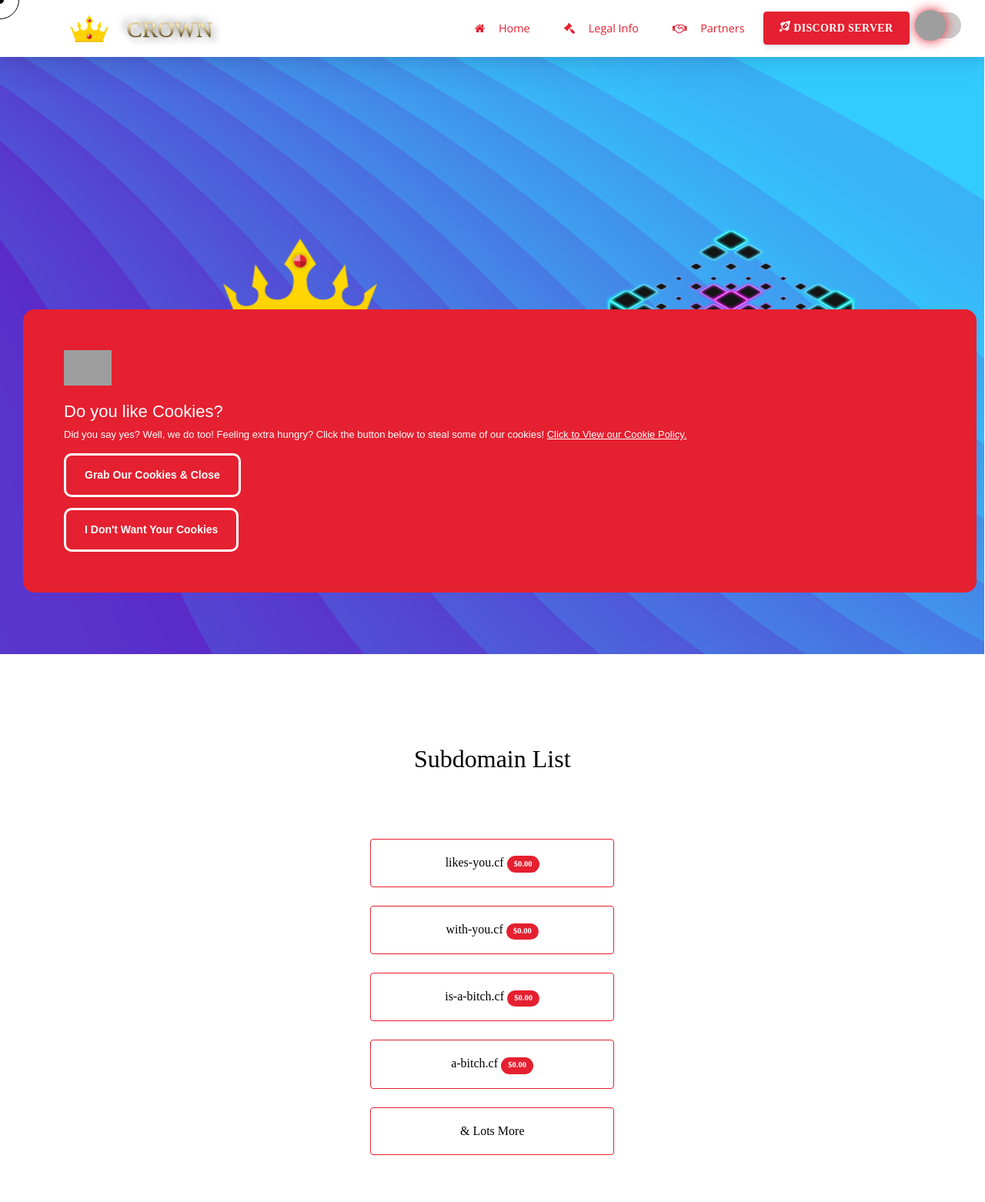
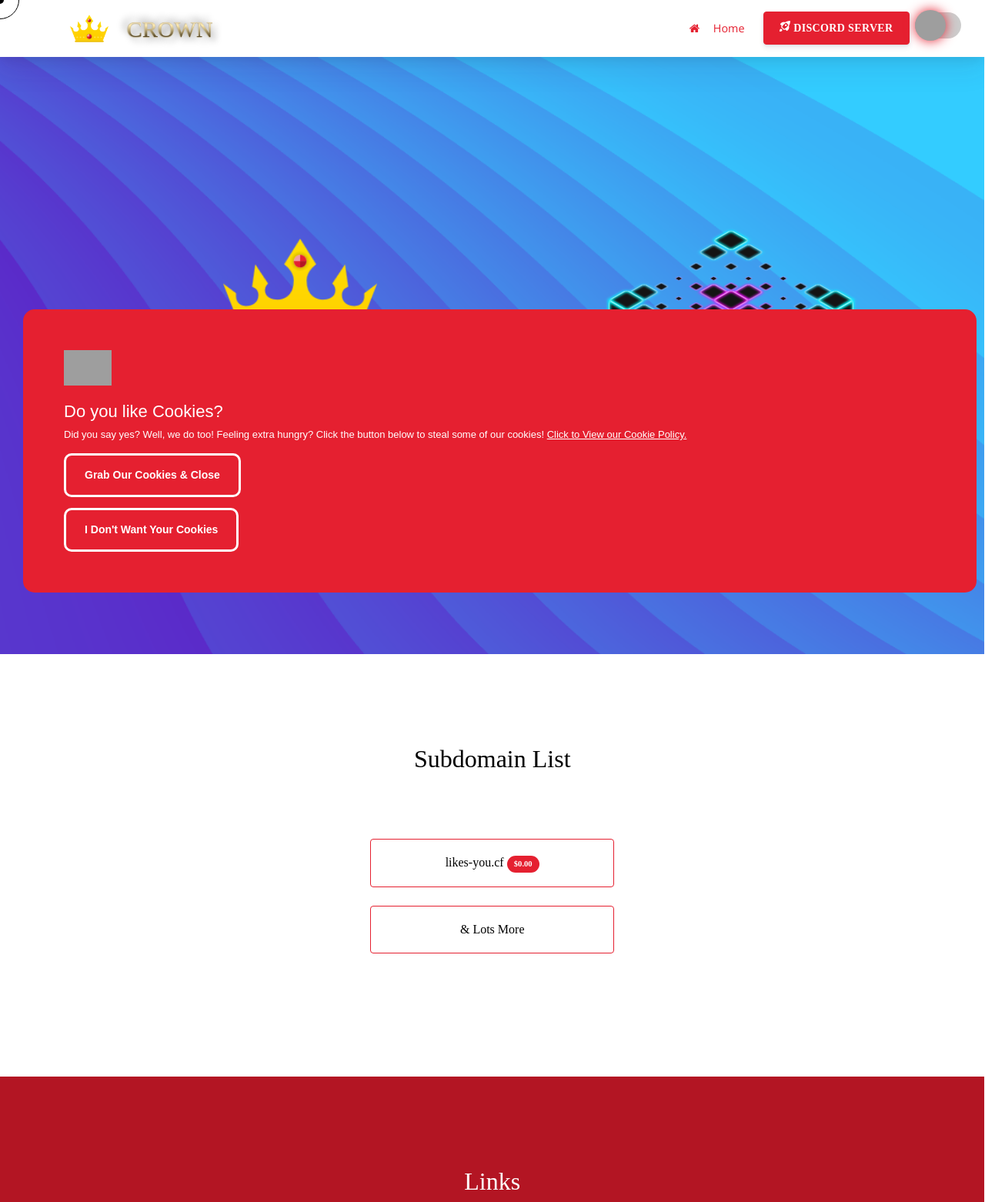
Before and after one commit to CrownSubdomains/crown-subdomains.cf, a plain HTML site: page index.html in a window 1280 px wide. Shown: the top 1562 px of the page at 77% size. Drawn offline with nearby package versions, Linux system fonts and the light colour scheme; some packages are replaced by stand-ins of ours; files that its build step writes are made by us from their sources; grey boxes are pictures that could not be loaded; a script that the page names is missing; a web font is replaced by a local one.

Commit message:
Update index.html

```diff
--- a/index.html
+++ b/index.html
@@ -111,7 +111,7 @@
                                 <span class="nav-link-inner--text">Home</span>
                             </a>
                         </li>
-                        <li class="nav-item">
+                        <!--<li class="nav-item">
                             <a href="legal" class="nav-link" role="button">
                                 <i class="fa fa-gavel"></i>
                                 <span class="nav-link-inner--text">Legal Info</span>
@@ -122,7 +122,7 @@
                                 <i class="fa fa-handshake-o"></i>
                                 <span class="nav-link-inner--text">Partners</span>
                             </a>
-                        </li>
+                        </li>-->
                         <li class="nav-item d-none d-lg-block">
                             <a href="https://discord.gg/ukPSaDJtGD" target="_blank" class="btn btn-primary btn-icon">
                                 <span class="btn-inner--icon">
@@ -197,7 +197,7 @@
                                 <h6 style="padding-top: 10px;"><b></b></h6>
                                 <h6 style="padding-left: 10px;padding-right: 10px;padding-bottom: 10px;">likes-you.cf <span class="badge badge-pill badge-primary text-uppercase">$0.00</span></h6>
                             </div><br />
-                            <div class="card border-theme text-primary">
+                            <!--<div class="card border-theme text-primary">
                                 <h6 style="padding-top: 10px;"><b></b></h6>
                                 <h6 style="padding-left: 10px;padding-right: 10px;padding-bottom: 10px;">with-you.cf <span class="badge badge-pill badge-primary text-uppercase">$0.00</span></h6>
                             </div><br />
@@ -208,7 +208,7 @@
                             <div class="card border-theme text-primary">
                                 <h6 style="padding-top: 10px;"><b></b></h6>
                                 <h6 style="padding-left: 10px;padding-right: 10px;padding-bottom: 10px;">a-bitch.cf <span class="badge badge-pill badge-primary text-uppercase">$0.00</span></h6>
-                            </div><br />
+                            </div><br />-->
                             <div class="card border-theme text-primary">
                                 <h6 style="padding-top: 10px;"><b></b></h6>
                                 <h6 style="padding-left: 10px;padding-right: 10px;padding-bottom: 10px;">& Lots More</h6>
@@ -293,7 +293,7 @@
                             </div>
                         </div>
                     </div>
-                    <div class="col-xl-9 col-md-6 mb-4">
+                    <!--<div class="col-xl-9 col-md-6 mb-4">
                         <div class="card border-theme text-primary">
                             <br /><div class="card-body text-center">
                                 <img src="favicon.ico" draggable="false" ondragstart="return false;" style="-moz-user-select: none;padding-top:10px;padding-bottom:10px" alt="..." width="80px" height="100px">
@@ -306,7 +306,7 @@
                                 </div><br />
                             </div>
                         </div>
-                    </div>
+                    </div>-->
                 </div>
                 <!-- /.row -->
 
@@ -317,7 +317,7 @@
                                   <div class="text-center color">
                                       <br /><br /><br /><br /><h1 class="title" style="margin-bottom:-30px"><img src="favicon.ico" draggable="false" ondragstart="return false;" style="-moz-user-select: none; width:50px;height:50px;margin-bottom:30px" title="Made by fnageer.ml" alt="CROWN" /><txt style="padding-left:10px">CROWN SUBDOMAINS</txt></h1>
                                       <!--<br></br>-->Copyright &copy; Crown Subdomains. Some Rights Reserved.<br /><br />
-                                      <a href="/">Home</a> ▢ <a href="partners">Partners</a> ▢ <a href="legal">Legal Info</a>
+                                      <!--<a href="/">Home</a> ▢ <a href="partners">Partners</a> ▢ <a href="legal">Legal Info</a>-->
                                       <br /><br /><br />
                                       <!--<marquee style="width:66%">Crown Devlopment Website Created & Powered by <a href="https://fnageer.ml/?from=matrixdev-xyz" class="link link--iocaste">fnageer.ml</a>. Hire a web developer for as little as $0.45/month.</marquee>-->
                                   </div>
```
